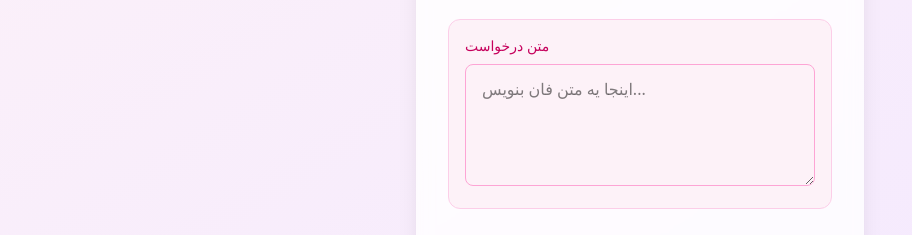
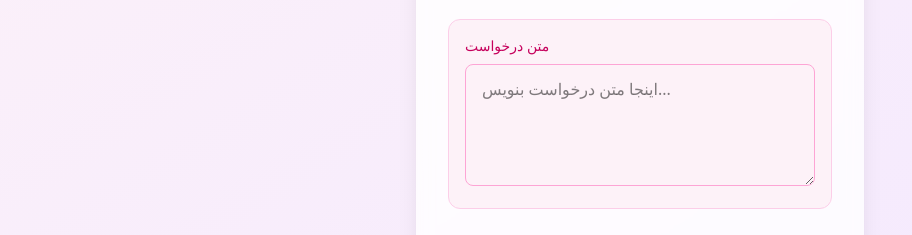
Before and after one commit to miladhb1382/requestform, a Next.js app: page / in a window 1280 px wide. Shown: the part 379-614 px from the top of the page, without its empty margins (0-912 px from the left). Built offline with nearby package versions, Linux system fonts and the light colour scheme.

Commit message:
توضیح تغییراتss جدیدsksssadasdشasdadsdsdd

```diff
--- a/app/page.tsx
+++ b/app/page.tsx
@@ -162,7 +162,7 @@ export default function Home() {
       {/* Engineer login modal */}
       {showEngineerLogin && (
         <div className="fixed inset-0 bg-black/50 flex items-center justify-center z-50">
-          <div className="bg-white z-100 rounded-2xl p-6 w-full max-w-md mx-4">
+          <div className="bg-white rounded-2xl p-6 w-full max-w-md mx-4">
             <h2 className="text-xl font-bold text-gray-800 mb-4 text-center">
               ورود مهندس
             </h2>
@@ -290,7 +290,7 @@ export default function Home() {
       )}
 
       {/* Buttons */}
-      <div className="absolute top-4 left-4 flex flex-col gap-2">
+      <div className="absolute top-4 left-4 flex z-100 flex-col gap-2">
         <button
           onClick={() => setShowEngineerLogin(true)}
           className="px-4 py-2 bg-blue-600 text-white rounded-lg text-sm font-medium hover:bg-blue-700 transition-colors"
@@ -410,7 +410,7 @@ export default function Home() {
                 placeholder={
                   formalMode
                     ? "ضمن احترام، بدین وسیله درخواست خود را به شرح ذیل ارائه می‌نماید..."
-                    : "اینجا یه متن فان بنویس..."
+                    : "اینجا متن درخواست بنویس..."
                 }
                 rows={4}
                 name="body"
```
